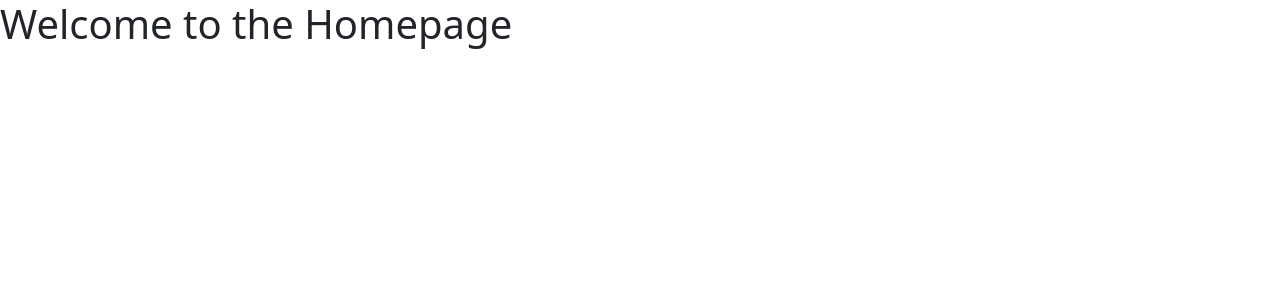
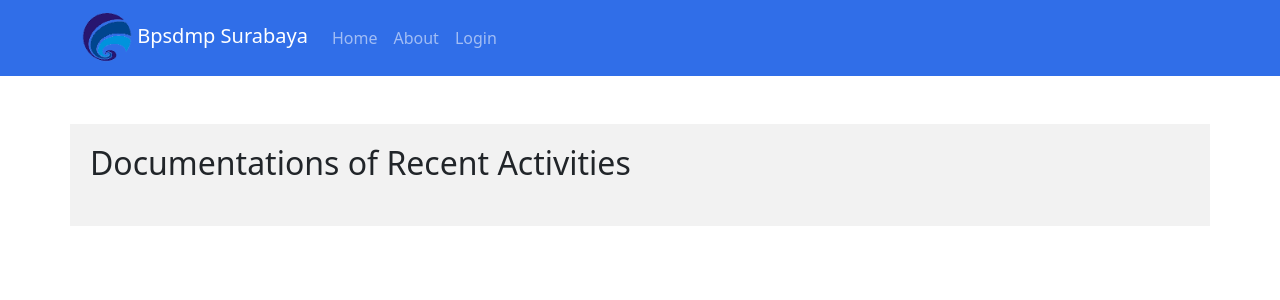
Before and after one commit to Eddav29/ujianDigitalentJuniorWebDevEddoDava, a PHP site: page / in a window 1280 px wide. Shown: the top 300 px of the page. Run offline with PHP 8.4, Linux system fonts and the light colour scheme.

Commit message:
membuat navbar

```diff
--- a/index.php
+++ b/index.php
@@ -3,13 +3,59 @@
 <head>
     <meta charset="UTF-8">
     <meta name="viewport" content="width=device-width, initial-scale=1.0">
-    <title>Homepage</title>
+    <title>Instansi XYZ</title>
     <!-- Include Bootstrap CSS -->
     <link rel="stylesheet" href="plugin/css/bootstrap.min.css">
+    <style>
+        /* Custom styles for the header */
+        .custom-header {
+            background-color: #2D3876;
+            color: white;
+            padding: 20px 0;
+        }
+
+        /* Custom styles for the navbar */
+        .custom-navbar {
+            background-color: #306ee8;
+        }
+
+        /* Custom styles for the content */
+        .custom-content {
+            background-color: #F2F2F2;
+            padding: 20px;
+        }
+    </style>
 </head>
 <body>
-    <h1>Welcome to the Homepage</h1>
-    <!--  homepage content here -->
+    <nav class="navbar navbar-expand-lg navbar-dark custom-navbar">
+        <div class="container">
+            <a class="navbar-brand" href="#">
+                <img src="assets/logo-BPSDMP.png" alt="Bpsdmp Surabaya Logo" width="50" class="mr-2">
+                Bpsdmp Surabaya
+            </a>
+            <button class="navbar-toggler" type="button" data-bs-toggle="collapse" data-bs-target="#navbarNav" aria-controls="navbarNav" aria-expanded="false" aria-label="Toggle navigation">
+                <span class="navbar-toggler-icon"></span>
+            </button>
+            <div class="collapse navbar-collapse" id="navbarNav">
+                <ul class="navbar-nav ml-auto">
+                    <li class="nav-item">
+                        <a class="nav-link" href="#">Home</a>
+                    </li>
+                    <li class="nav-item">
+                        <a class="nav-link" href="#">About</a>
+                    </li>
+                    <li class="nav-item">
+                        <a class="nav-link" href="login.php">Login</a>
+                    </li>
+                </ul>
+            </div>
+        </div>
+    </nav>
+
+    <div class="custom-content container mt-5">
+        <h2 class="mb-4">Documentations of Recent Activities</h2>
+        <!-- Add dynamic content here from the database -->
+    </div>
 
     <!-- Include Bootstrap JS -->
     <script src="plugin/js/bootstrap.min.js"></script>
```
Also changed, not shown: admin.php (+40 -12 lines), assets/logo-BPSDMP.png (renamed from assets/logo BPSDMP.png).
